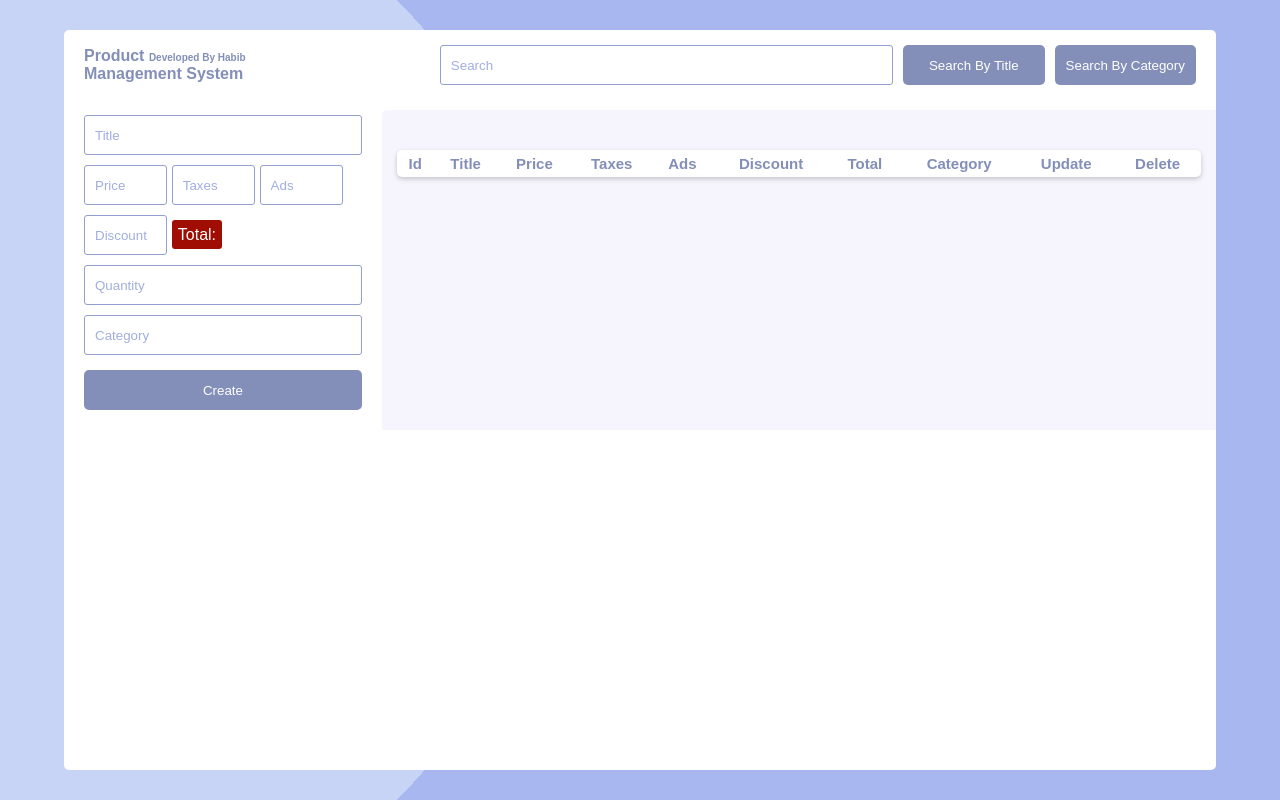
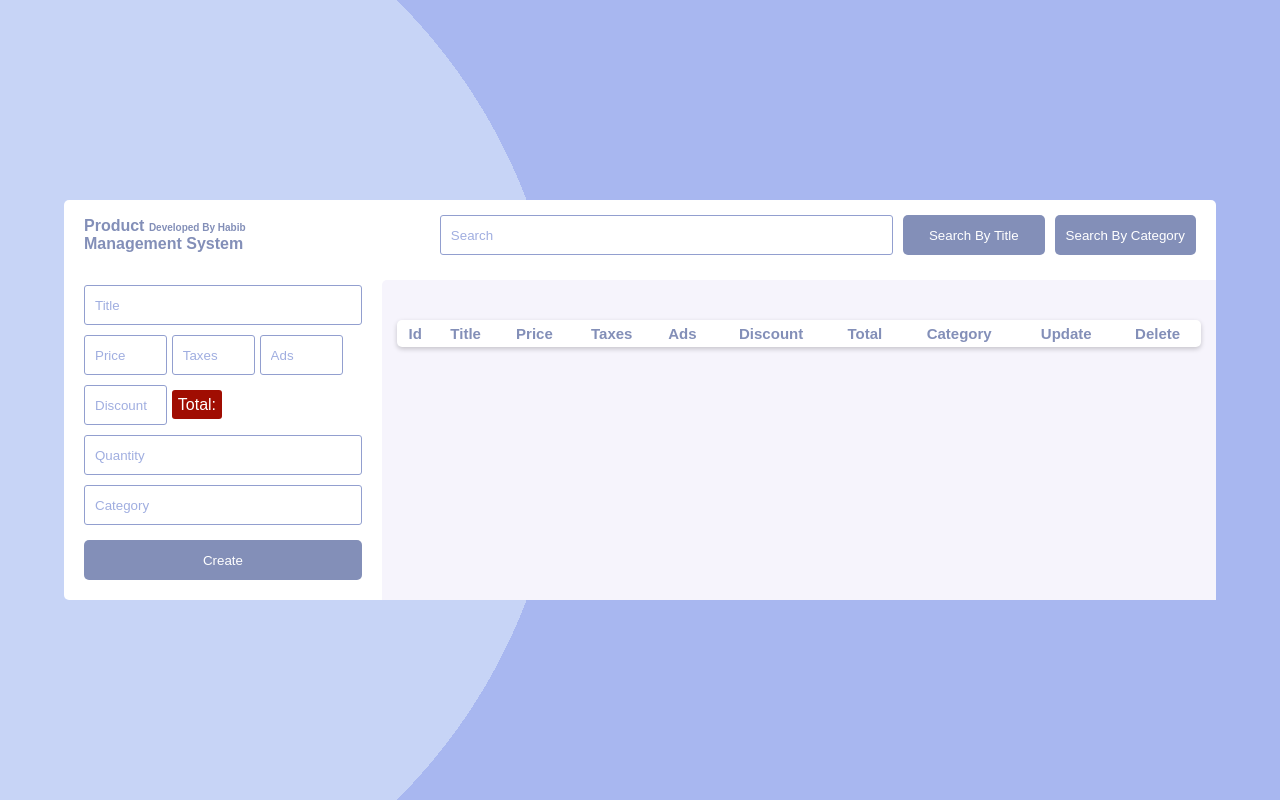
Before and after one commit to habibnoori40/Product-Management-System, a plain HTML site: page index.html in a window 1280 px wide. Drawn offline with nearby package versions, Linux system fonts and the light colour scheme; files that its build step writes are made by us from their sources.

Commit message:
Update main.scss

```diff
--- a/main.scss
+++ b/main.scss
@@ -16,7 +16,7 @@ body {
   background-image: radial-gradient(circle at 0% 50%, $primary-color 42%, $primary-sec-color 42%);
   background-repeat: no-repeat;
   min-height: 100vh;
-  @include flexbox(center, stretch);
+  @include flexbox(center, center);
 }
 
 .app {
```
